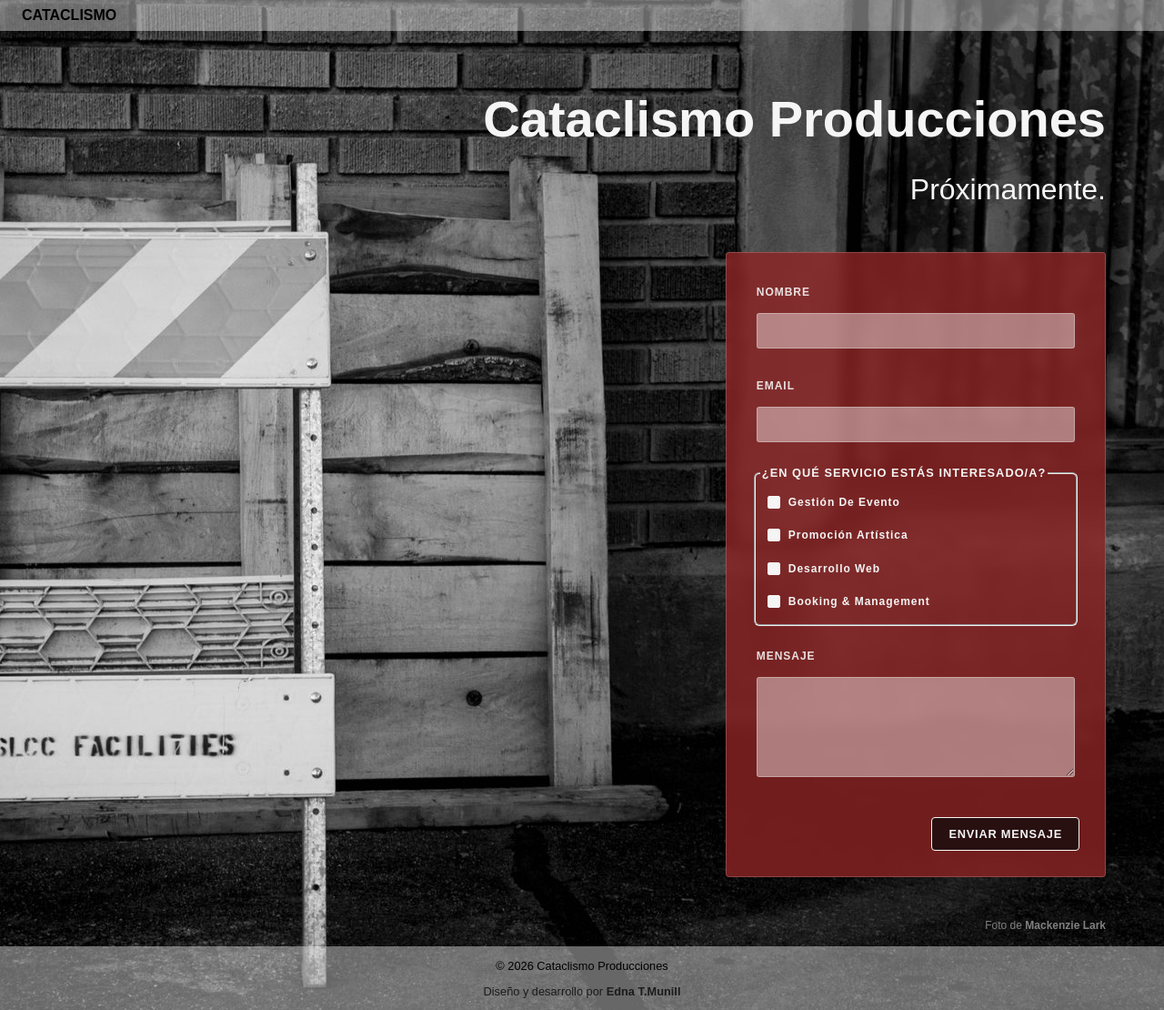
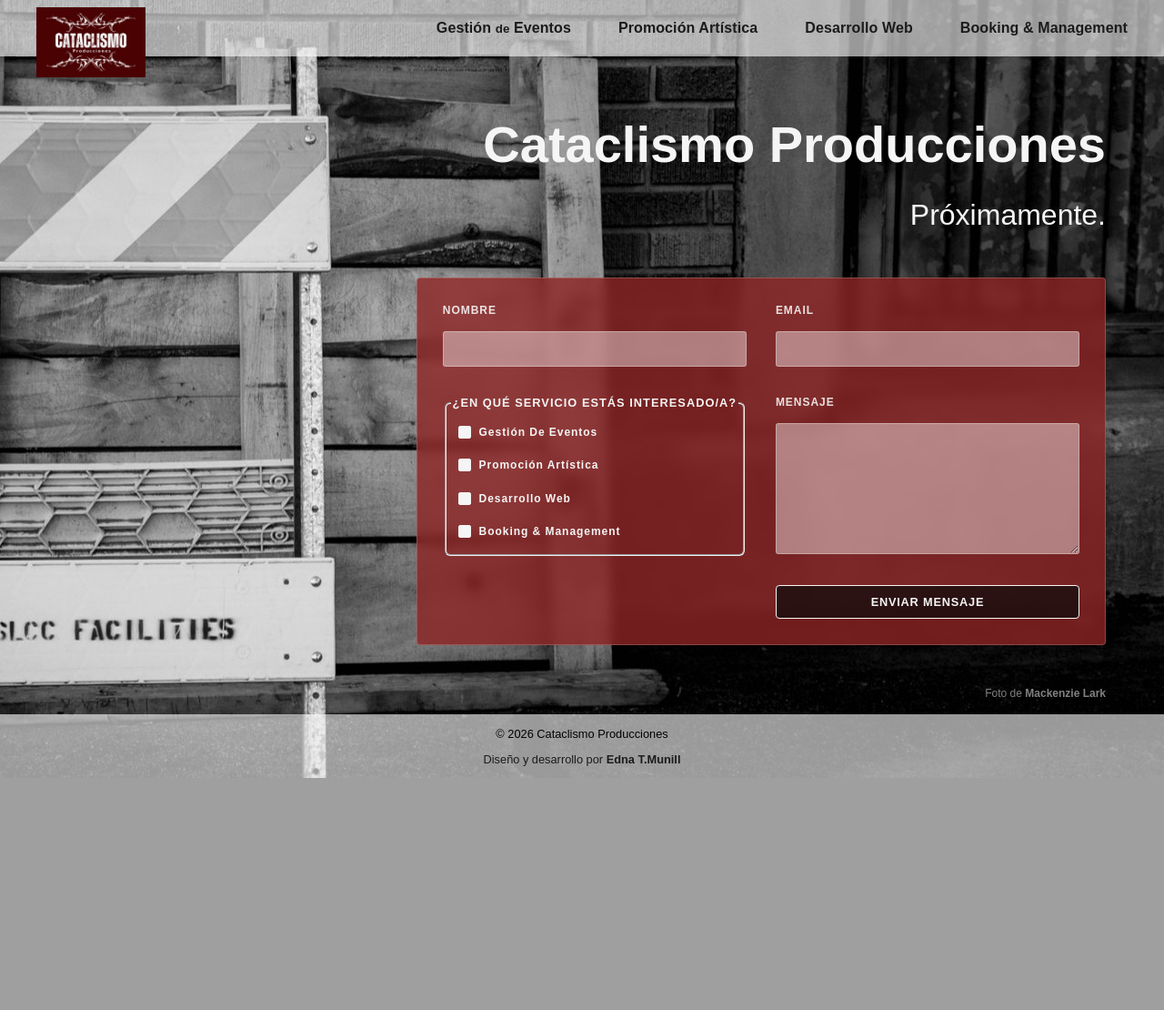
Before and after one commit to Ethra8/cataclismo-producciones, a Django app: page / in a window 1280 px wide. Shown: the whole page at 91% size. After the commit the page ends 855 px from the top, so only its background shows below. Run offline with Django 5.2, Linux system fonts and the light colour scheme.

Commit message:
complete functionality & responsive styled contact form

```diff
--- a/home/static/home/css/home.css
+++ b/home/static/home/css/home.css
@@ -27,12 +27,12 @@ header p {
 }
 
 .contact-form {
-    width: min(100%, 360px);
+    display: grid;
+    grid-template-columns: repeat(2, 1fr);    /* width: min(100%, 360px); */
     margin: 50px 5% 46px auto;
     padding: 28px;
-    display: flex;
     flex-direction: column;
-    gap: 18px;
+    gap: 2rem;
     background: rgba(143, 37, 37, 0.8);
     border: 1px solid rgba(255, 255, 255, 0.18);
     border-radius: 4px;
@@ -44,7 +44,6 @@ header p {
     flex-direction: column;
     gap: 1em;
     border-radius: 6px;
-    padding: 0.5em 0.3em;
 }
 
 .form-options {
@@ -88,7 +87,7 @@ header p {
 
 .contact-form textarea {
     resize: vertical;
-    min-height: 110px;
+    min-height: 67px;
 }
 
 .contact-form input:focus,
@@ -217,6 +216,13 @@ header p {
 
 /*** RESPONSIVE ***************************************************************/
 
+@media (max-width: 1024px) {
+    .contact-form {
+        display: flex;
+        flex-direction: column;
+    }
+}
+
 @media (max-width: 768px) {
     body {
         background-position: top left;
--- a/home/templates/home/index.html
+++ b/home/templates/home/index.html
@@ -36,7 +36,7 @@
 
             <label class="checkbox-option">
                 <input type="checkbox" name="services" value="gestion_produccion_evento">
-                <span>Gestión de Evento</span>
+                <span>Gestión de Eventos</span>
             </label>
 
             <label class="checkbox-option">
@@ -57,7 +57,7 @@
 
         <div class="form-group">
             <label for="message">Mensaje</label>
-            <textarea id="message" name="message" rows="4"></textarea>
+            <textarea id="message" name="message" rows="8"></textarea>
         </div>
 
         <div class="form-messages">
--- a/static/css/base.css
+++ b/static/css/base.css
@@ -16,10 +16,11 @@ nav {
     flex: 1;
     display: flex;
     align-items: center;
+    justify-content: space-between;
     flex-direction: row;
     max-height: 46px;
-    padding: 0.5em 1.5em;
-    background-color: rgba(255, 255, 255, 0.4);
+    padding: 0.5em 2.5em;
+    background-color: rgba(255, 255, 255, 0.6);
 }
 
 .nav-logo {
@@ -41,10 +42,35 @@ nav {
 
 nav ul {
     list-style-type: none;
-    margin: 0;
+    margin-left: auto;
+    margin-right: 0;
     padding: 0;
     display: flex;
-    justify-content: center;
+    justify-content: space-between;
+}
+
+nav li {
+    margin-left: 3.25em;
+    text-transform: capitalize;
+    font-family: Arial, sans-serif;
+    color: #1b1b1b;
+    font-weight: 600;
+    letter-spacing: 0.1px;
+}
+
+nav li small {
+    text-transform: lowercase;
+}
+
+nav li a {
+    text-decoration: none;
+    color: inherit;
+    transition: all 0.4s ease;
+}
+
+nav li a:hover {
+    font-weight: 600;
+    color: #8f2525;
 }
 
 main {
@@ -57,7 +83,7 @@ footer {
     display: flex;
     justify-content: center;
     flex-direction: column;
-    background-color: rgba(255, 255, 255, 0.4);
+    background-color: rgba(255, 255, 255, 0.6);
     padding: 10px;
     text-align: center;
     min-height: 50px;
--- a/templates/base.html
+++ b/templates/base.html
@@ -22,11 +22,19 @@
 <body>
 
     <nav>
-        <a class="nav-logo" href="{% url 'home' %}">Cataclismo</a>
+        <a class="nav-logo" href="{% url 'home' %}">
+            <img src="{% static 'images/cataclismo_logo_red_rectangle.jpg' %}" alt="Cataclismo Producciones Logo" width="120">
+        </a>
 
         <div>
-            {% block nav_links %}
-            {% endblock %}
+            <ul class="nav-links">
+                <li><a href="#">Gestión <small>de</small> Eventos</a></li>
+                <li><a href="#">Promoción artística</a></li>
+                <li><a href="#">Desarrollo Web</a></li>
+                <li><a href="#">Booking & Management</a></li>
+                {% block nav_links %}
+                {% endblock %}
+            </ul>
         </div>
     </nav>
 
```
Also changed, not shown: static/images/cataclismo_logo_red_bg.jpg (added), static/images/cataclismo_logo_red_rectangle.jpg (added).
